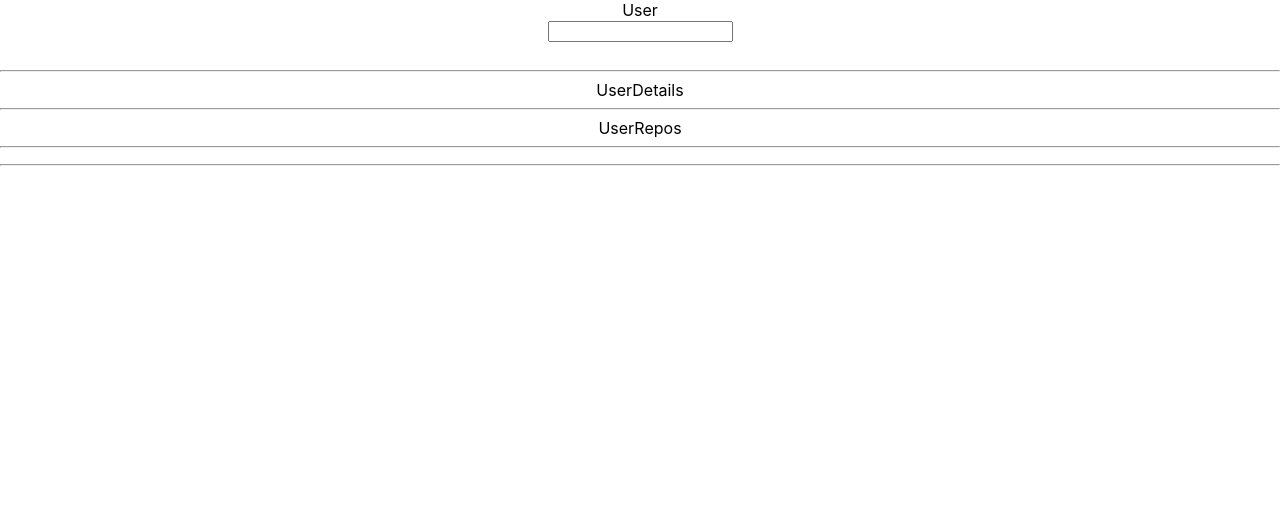
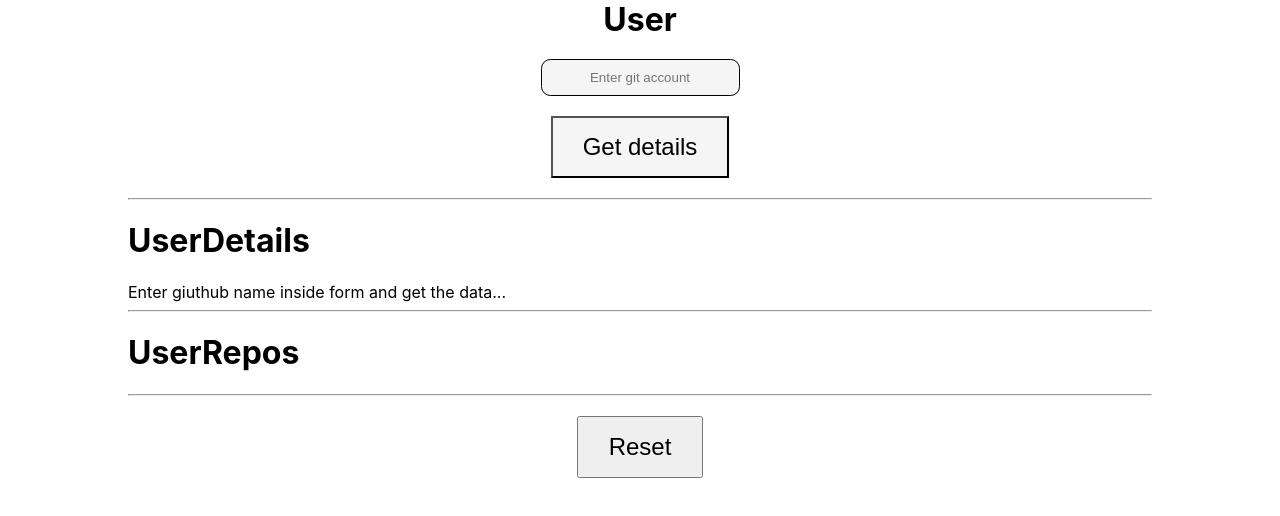
Before and after one commit to goranGG/react-git-fetcher, a React (Create React App) app: page / in a window 1280 px wide. Shown: the top 516 px of the page. Built offline with nearby package versions, Linux system fonts and the light colour scheme.

Commit message:
added css, details and reset data

```diff
--- a/src/App.css
+++ b/src/App.css
@@ -1,38 +1,24 @@
 .App {
+  width: 80%;
+  margin: auto;
+}
+
+li {
+  list-style-type: none;
+}
+
+.mt-20 {
+  margin-top: 20px;
+}
+
+.mb-20 {
+  margin-bottom: 20px;
+}
+
+.mb-10 {
+  margin-bottom: 10px;
+}
+
+.text-align-center {
   text-align: center;
 }
-
-.App-logo {
-  height: 40vmin;
-  pointer-events: none;
-}
-
-@media (prefers-reduced-motion: no-preference) {
-  .App-logo {
-    animation: App-logo-spin infinite 20s linear;
-  }
-}
-
-.App-header {
-  background-color: #282c34;
-  min-height: 100vh;
-  display: flex;
-  flex-direction: column;
-  align-items: center;
-  justify-content: center;
-  font-size: calc(10px + 2vmin);
-  color: white;
-}
-
-.App-link {
-  color: #61dafb;
-}
-
-@keyframes App-logo-spin {
-  from {
-    transform: rotate(0deg);
-  }
-  to {
-    transform: rotate(360deg);
-  }
-}
--- a/src/App.js
+++ b/src/App.js
@@ -1,4 +1,5 @@
 import "./App.css";
+import ResetData from "./components/Reset/ResetData";
 import UserDetails from "./components/UserDetails/UserDetails";
 import UserForm from "./components/UserForm/UserForm";
 import UserRepos from "./components/UserRepository/UserRepos";
@@ -11,6 +12,7 @@ function App() {
         <UserForm></UserForm>
         <UserDetails></UserDetails>
         <UserRepos></UserRepos>
+        <ResetData></ResetData>
       </UserContextProvider>
     </div>
   );
--- /dev/null
+++ b/src/components/Reset/ResetData.jsx
@@ -0,0 +1,15 @@
+import React, { useContext } from "react";
+import { UserContext } from "../../contexts/UserContext";
+
+import "../../styles/buttons.css";
+
+function ResetData() {
+  const { resetUser } = useContext(UserContext);
+  return (
+    <div className="text-align-center">
+      <button className="button button-reset" onClick={resetUser}>Reset</button>
+    </div>
+  );
+}
+
+export default ResetData;
--- a/src/components/UserDetails/UserDetails.jsx
+++ b/src/components/UserDetails/UserDetails.jsx
@@ -1,21 +1,42 @@
 import React, { useContext } from "react";
 import { UserContext } from "../../contexts/UserContext";
+import "../../styles/user-details.css";
 
 function UserDetails() {
   const { userData } = useContext(UserContext);
 
+  const userDetailsHTML = (
+    <div>
+      <h2 className="user-name">
+        <span>Name: </span>
+        {userData.name}
+      </h2>
+      <div className="user-image">
+        <a href={userData.avatar_url}>
+          <img className="user-avatar" src={userData.avatar_url} alt="logo" />
+        </a>
+      </div>
+      <div className="user-details">
+        <div className="mb-10">
+          <span>Location: </span>
+          {userData.location}
+        </div>
+        <div>
+          <span>BIO: </span>
+          {userData.bio}
+        </div>
+      </div>
+    </div>
+  );
+
   return (
-    <>
-      <br />
-      <hr />
-      <div>UserDetails</div>
-      <div>
-        <a href={userData.avatar_url}>{userData.avatar_url}</a>
-      </div>
-      <div>{userData.name}</div>
-      <div>{userData.location}</div>
-      <div>{userData.bio}</div>
-    </>
+    <div>
+      <hr className="mt-20 mb-20" />
+      <h1>UserDetails</h1>
+      {userData.length !== 0
+        ? userDetailsHTML
+        : "Enter giuthub name inside form and get the data..."}
+    </div>
   );
 }
 
--- a/src/components/UserForm/UserForm.jsx
+++ b/src/components/UserForm/UserForm.jsx
@@ -1,5 +1,8 @@
 import React, { useContext, useState } from "react";
 import { UserContext } from "../../contexts/UserContext";
+
+import "../../styles/user-form.css";
+import "../../styles/buttons.css";
 
 function UserForm() {
   const [formUsername, setFormUsername] = useState("");
@@ -15,14 +18,22 @@ function UserForm() {
   }
 
   return (
-    <>
+    <div className="user-form">
       <form onSubmit={handleFormSubmit}>
-        <label>User</label>
-        <div>
-          <input className="input-username" onChange={onUpdateUsername}></input>
-        </div>
+        <label className="label-username mb-20" htmlFor="input-username">
+          User
+        </label>
+        <input
+          className="input-username mb-20"
+          id="input-username"
+          onChange={onUpdateUsername}
+          placeholder="Enter git account"
+        />
+        <button className="button button-submit" type="submit">
+          Get details
+        </button>
       </form>
-    </>
+    </div>
   );
 }
 
--- a/src/components/UserRepository/UserRepos.jsx
+++ b/src/components/UserRepository/UserRepos.jsx
@@ -8,9 +8,9 @@ function UserRepos() {
   return (
     <>
       <hr />
-      <div>UserRepos</div>
-      <hr />
+      <h1>UserRepos</h1>
       <ul>{reposList}</ul>
+      <hr className="mb-20" />
     </>
   );
 }
--- a/src/contexts/UserContext.jsx
+++ b/src/contexts/UserContext.jsx
@@ -4,7 +4,6 @@ export function UserContextProvider({ children }) {
   const [user, setUser] = useState("");
   const [userData, setUserData] = useState([]);
   const [userReposData, setUserReposData] = useState([]);
-
 
   const fetchUser = (user) => {
     fetch(`https://api.github.com/users/${user}`)
@@ -23,10 +22,17 @@ export function UserContextProvider({ children }) {
       .then((data) => setUserReposData(data));
   };
 
+  const resetUser = () => {
+    setUser("");
+    setUserData([]);
+    setUserReposData([]);
+  };
+
   return (
-    <UserContext.Provider value={{ user, setUser, fetchUser, userData, userReposData }}>
+    <UserContext.Provider
+      value={{ user, setUser, fetchUser, userData, userReposData, resetUser }}
+    >
       {children}
-      <hr />
     </UserContext.Provider>
   );
 }
--- /dev/null
+++ b/src/styles/buttons.css
@@ -0,0 +1,22 @@
+.button {
+  text-align: center;
+  margin-left: auto;
+  margin-right: auto;
+  padding: 15px 30px;
+  font-size: 1.5rem;
+}
+.button:hover {
+  cursor: pointer;
+}
+
+.button-submit {
+  background-color: whitesmoke;
+}
+
+.button-submit:hover {
+  background-color: beige;
+}
+
+.button-reset:hover {
+  background-color: crimson;
+}
--- /dev/null
+++ b/src/styles/user-details.css
@@ -0,0 +1,13 @@
+.user-avatar {
+  width: 100px;
+  height: 100px;
+}
+
+.user-image {
+  display: inline-block;
+}
+
+.user-details {
+  display: inline-block;
+  vertical-align: top;
+}
--- /dev/null
+++ b/src/styles/user-form.css
@@ -0,0 +1,20 @@
+.user-form {
+  text-align: center;
+}
+
+.label-username {
+  font-size: 2em;
+  font-weight: bold;
+  display: block;
+}
+
+.input-username {
+  display: block;
+  padding: 10px;
+  border: 1px solid;
+  border-radius: 0.7em;
+  background-color: whitesmoke;
+  text-align: center;
+  margin-left: auto;
+  margin-right: auto;
+}
```
Also changed, not shown: 1 other file (tests, documents, lock files or other folders).
